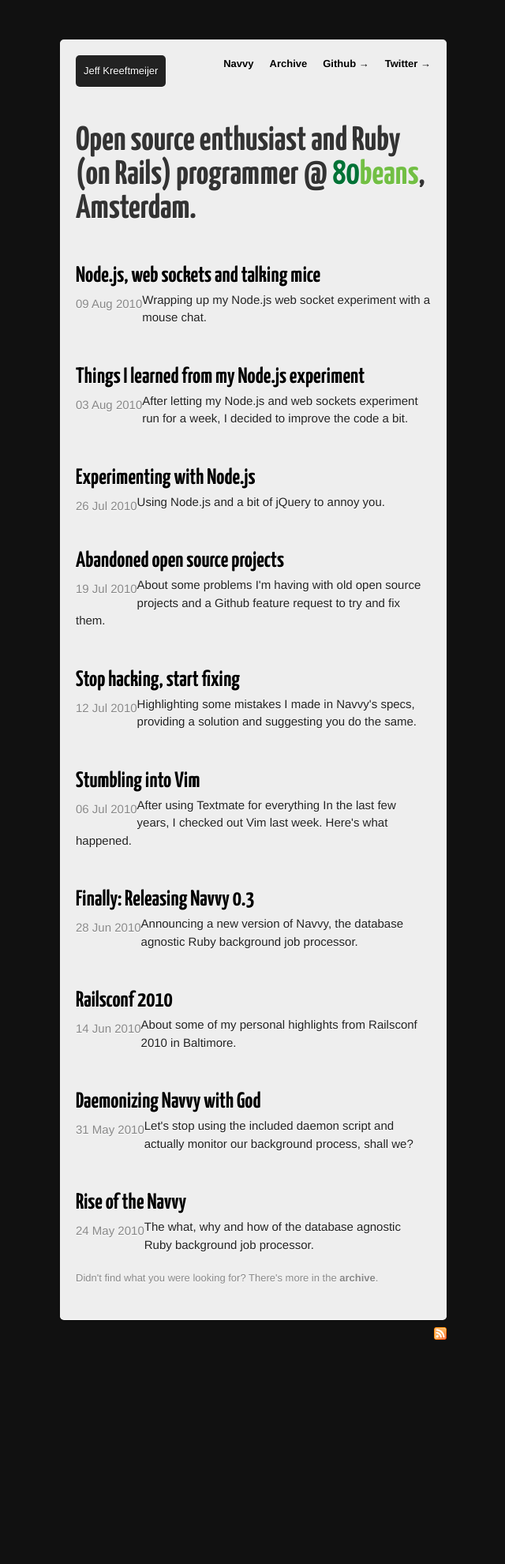
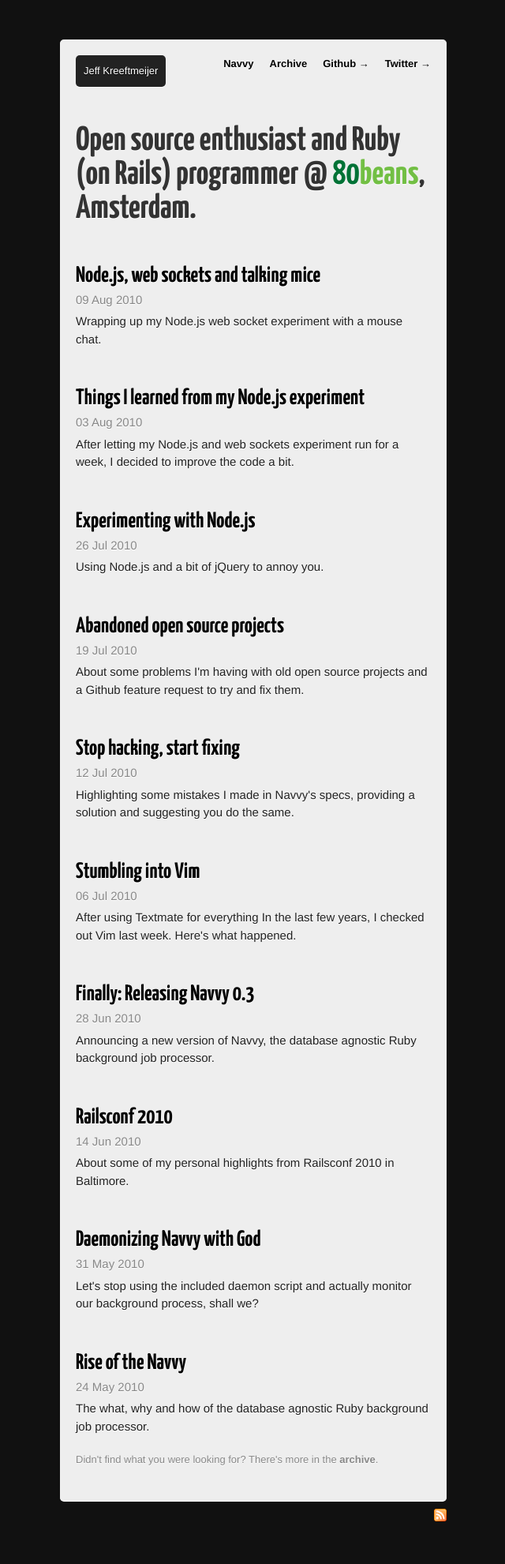
Before and after one commit to jeffkreeftmeijer/jeffkreeftmeijer.com, a Jekyll site: the page built from index.html, in a window 1280 px wide. Shown: the whole page at 79% size, without its empty margins (319-959 px from the left). Built offline with Jekyll 4.4.1, drawn with Linux system fonts in a browser that asks for light colours; comment, search, counter and statistics services are not loaded; before the commit the page ends 1751 px from its top, so only the background shows below that.

Commit message:
making sure the date only gets floated on the article pages

```diff
--- a/_layouts/post.html
+++ b/_layouts/post.html
@@ -6,7 +6,7 @@
   This is a guest post written by <a href="http://twitter.com/{{ page.author.twitter }}" title="{{ page.author.full}}">@{{ page.author.twitter }}</a>. {{ page.author.description }}
 {% endif %}
 
-<p class="date">{{page.date | date_to_string}}</p>
+<p class="article_date date">{{page.date | date_to_string}}</p>
 
 <a href="http://twitter.com/share" class="twitter-share-button" data-count="none" data-via="jkreeftmeijer">Tweet</a><script type="text/javascript" src="http://platform.twitter.com/widgets.js"></script>
 
--- a/css/screen.css
+++ b/css/screen.css
@@ -227,7 +227,6 @@
   margin: 0px 0px 5px -40px;
 }
 
-
 em{
   font-style:italic;
 }
@@ -245,7 +244,7 @@
   display:none !important;
 }
 
-p.date{
+p.article_date{
   float:left;
 }
 
```
